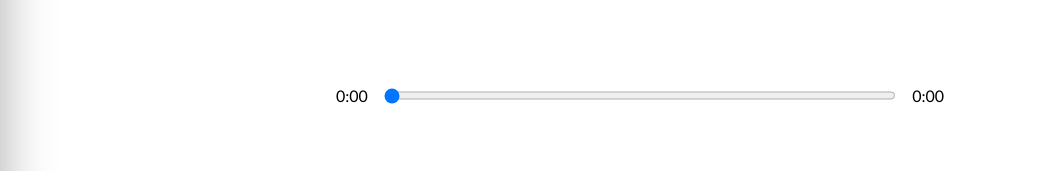
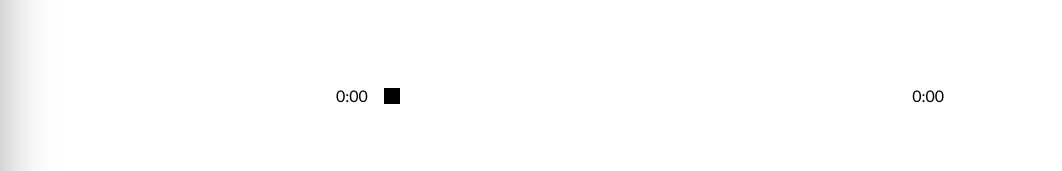
Before and after one commit to mor-solomonov/melody-music-app, a React (Create React App) app: page / in a window 1280 px wide. Shown: the part 490-661 px from the top of the page, without its empty margins (0-1062 px from the left). Built offline with nearby package versions, Linux system fonts and the light colour scheme.

Commit message:
removed default styles from slider

```diff
--- a/src/styles/_player.scss
+++ b/src/styles/_player.scss
@@ -11,7 +11,9 @@
   display: flex;
   input {
     width: 100%;
-    padding: 1rem 0rem;
+    -webkit-appearance: none;
+    background: transparent;
+    cursor: pointer;
   }
   p {
     padding: 1rem;
@@ -28,3 +30,12 @@
     cursor: pointer;
   }
 }
+input[type='range']:focus {
+  outline: none;
+}
+input[type='range']::-webkit-slider-thumb {
+  -webkit-appearance: none;
+  height: 16px;
+  width: 16px;
+  background: black;
+}
--- a/src/styles/app.css
+++ b/src/styles/app.css
@@ -47,7 +47,9 @@ h4 {
 
 .time-control input {
   width: 100%;
-  padding: 1rem 0rem;
+  -webkit-appearance: none;
+  background: transparent;
+  cursor: pointer;
 }
 
 .time-control p {
@@ -70,6 +72,17 @@ h4 {
 
 .play-control svg {
   cursor: pointer;
+}
+
+input[type='range']:focus {
+  outline: none;
+}
+
+input[type='range']::-webkit-slider-thumb {
+  -webkit-appearance: none;
+  height: 16px;
+  width: 16px;
+  background: black;
 }
 
 .song-container {
@@ -113,6 +126,10 @@ h4 {
   -webkit-box-shadow: 2px 2px 50px #b1b0b0;
           box-shadow: 2px 2px 50px #b1b0b0;
   overflow: scroll;
+  -webkit-transform: translate(-100%);
+          transform: translate(-100%);
+  -webkit-transition: all 0.5s ease;
+  transition: all 0.5s ease;
 }
 
 .library h2 {
@@ -136,6 +153,16 @@ h4 {
 
 .library-song:hover {
   background: #dedee1;
+}
+
+.selected {
+  background: rgba(143, 126, 218, 0.562);
+}
+
+.active-library {
+  -webkit-transform: translate(0%);
+          transform: translate(0%);
+  opacity: 1;
 }
 
 .song-description {
@@ -168,4 +195,31 @@ h4 {
   border-radius: 20px;
   border: transparent;
 }
+
+nav {
+  min-height: 10vh;
+  display: -webkit-box;
+  display: -ms-flexbox;
+  display: flex;
+  -ms-flex-pack: distribute;
+      justify-content: space-around;
+  -webkit-box-align: center;
+      -ms-flex-align: center;
+          align-items: center;
+}
+
+nav button {
+  background: transparent;
+  border: none;
+  cursor: pointer;
+  border: 2px solid #414141;
+  padding: 0.5rem;
+  -webkit-transition: all 0, 3 ease;
+  transition: all 0, 3 ease;
+}
+
+nav button:hover {
+  background: #414141;
+  color: white;
+}
 /*# sourceMappingURL=app.css.map */
```
Also changed, not shown: 1 other file (tests, documents, lock files or other folders).
